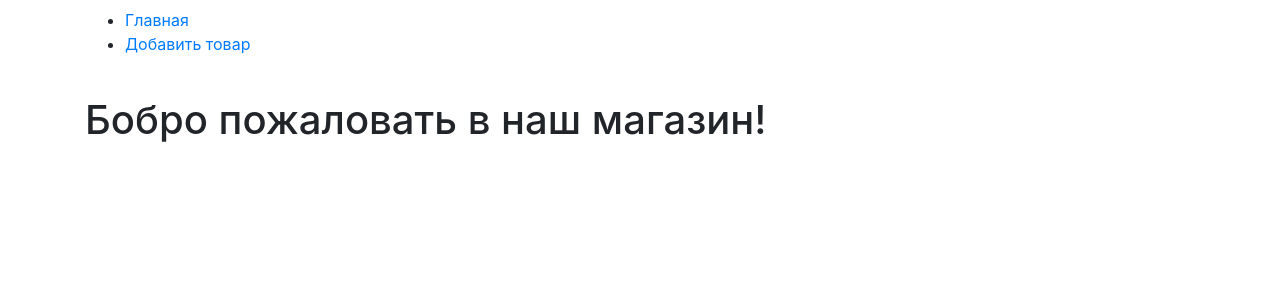
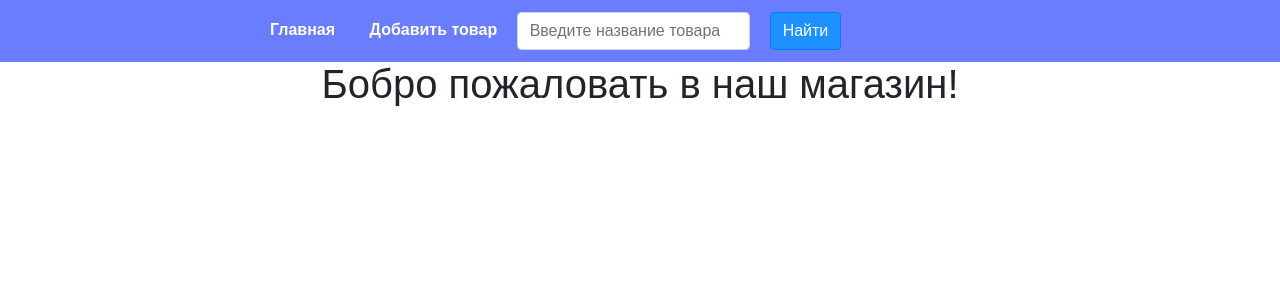
Before and after one commit to MuctepK/e-commerce, a Django app: page / in a window 1280 px wide. Shown: the top 300 px of the page. Run offline with Django 3.2, Linux system fonts and the light colour scheme; data that the repository does not hold is empty; some libraries are stand-ins or nearby versions.

Commit message:
Добавлен поисковик по названию товара

```diff
--- a/source/main/urls.py
+++ b/source/main/urls.py
@@ -1,12 +1,13 @@
 from django.contrib import admin
 from django.urls import path
-from webapp.views import index_view, product_detail_view, product_create_view, product_update_view,product_delete_view
-
+from webapp.views import index_view, product_detail_view, product_create_view, product_update_view,product_delete_view, \
+    product_search_view
 urlpatterns = [
     path('admin/', admin.site.urls),
     path('', index_view, name='index'),
     path('product/<int:pk>', product_detail_view, name='product_detail'),
     path('product/add', product_create_view, name ='product_create'),
     path('product/update/<int:pk>', product_update_view, name='product_update'),
-    path('product/delete/<int:pk>', product_delete_view, name='product_delete')
+    path('product/delete/<int:pk>', product_delete_view, name='product_delete'),
+    path('search/', product_search_view, name='product_search')
 ]
--- a/source/webapp/forms.py
+++ b/source/webapp/forms.py
@@ -13,4 +13,4 @@ class ProductForm(forms.Form):
 
 class SearchForm(forms.Form):
     pattern = forms.CharField(max_length=100, required=True, label='',widget=forms.TextInput(attrs={
-        'placeholder': 'Введите имя'}))
+        'placeholder': 'Введите название товара'}))
--- a/source/webapp/static/css/style.css
+++ b/source/webapp/static/css/style.css
@@ -0,0 +1,111 @@
+body {
+    font-family: Arial, sans-serif;
+    margin-top: 60px;
+
+}
+
+.navbar {
+    display: block;
+    background: #6a7dff;
+    position: fixed;
+    top: 0;
+    right: 0;
+    left: 0;
+    font-size: 0;
+    box-sizing: border-box;
+    padding: 7px 30px;
+}
+
+.menu {
+    font-size: 16px;
+    font-weight: bold;
+    line-height: 1;
+    padding: 0;
+    margin: 0;
+    display: inline-block;
+    color: #fffee8;
+}
+
+.menu li {
+    display: inline-block;
+}
+
+.menu a {
+    display: inline-block;
+    text-decoration: none;
+    color: inherit;
+    padding: 5px 15px;
+}
+
+.menu a:hover {
+    color: #ffc122;
+
+}
+h1, h2, h3 {
+    text-align: center;
+}
+.form-inline{
+    margin-left: auto;
+    padding:5px 0;
+
+}
+.form-inline button{
+    margin-left:20px;
+}
+.confirm .btn{
+    color:white;
+    margin:0 20px;
+    padding:20px 30px;
+}
+.container {
+    width: 80%;
+    max-width: 800px;
+    margin:0 auto;
+}
+
+.mt-5{
+    margin:50px 0 0 0;
+}
+
+.form-block{
+    margin-top:20px;
+    display:flex;
+    flex-direction: column;
+    align-items:center;
+}
+.form-control{
+    display:flex;
+    flex-direction:row;
+}
+.form-error {
+    color: red;
+    font-size: 14px;
+
+}
+.field-error {
+    border: solid 1px red;
+    box-shadow: red 0 0 3px;
+}
+.btn-default {
+    background: gray;
+}
+
+.btn-default:hover {
+    box-shadow: rgba(128, 128, 128, 0.8) 0 0 5px;
+}
+
+.btn-primary {
+    background: dodgerblue;
+}
+
+.btn-primary:hover {
+    box-shadow: rgba(30, 144, 255, 0.8) 0 0 5px;
+}
+
+.btn-danger {
+    background: red;
+}
+
+.btn-danger:hover {
+    box-shadow: rgba(255, 0, 0, 0.8) 0 0 5px;
+}
--- a/source/webapp/templates/index.html
+++ b/source/webapp/templates/index.html
@@ -1,6 +1,15 @@
 {% extends 'base.html' %}
+{% load widget_tweaks %}
 {% block menu %}
     <li><a href="{% url 'product_create' %}">Добавить товар</a></li>
+    <li>
+        <form class="form-inline mr-auto" method="GET" action="{% url 'product_search' %}">
+              <div class="md-form">
+               {{search_form.pattern|add_class:'form-control'}}
+              </div>
+              <button  class="btn btn-primary search-btn" type="submit">Найти</button>
+        </form>
+    </li>
 {% endblock %}
 {% block content %}
     <h1 class="mt-3">Бобро пожаловать в наш магазин!</h1>
--- a/source/webapp/views.py
+++ b/source/webapp/views.py
@@ -1,11 +1,14 @@
 from django.shortcuts import render, get_object_or_404, redirect
 from webapp.models import Product
-from webapp.forms import ProductForm
+from webapp.forms import ProductForm, SearchForm
 
 
 def index_view(request):
     products = Product.objects.all().exclude(remain=0).order_by('category', 'name')
-    context = {'products': products}
+    search_form = SearchForm()
+    context = {'products': products,
+               'search_form': search_form}
+
     return render(request, 'index.html', context)
 
 
@@ -69,3 +72,12 @@
             return render(request, 'update.html', context={
                 'form': form, 'note': product
             })
+
+
+def product_search_view(request):
+    pattern = request.GET.get('pattern')
+    products = Product.objects.all().filter(name__icontains=pattern).\
+        exclude(remain=0).order_by('category', 'name')
+    search_form = SearchForm()
+    context = {'products': products, 'search_form': search_form}
+    return render(request, 'index.html', context)
```
